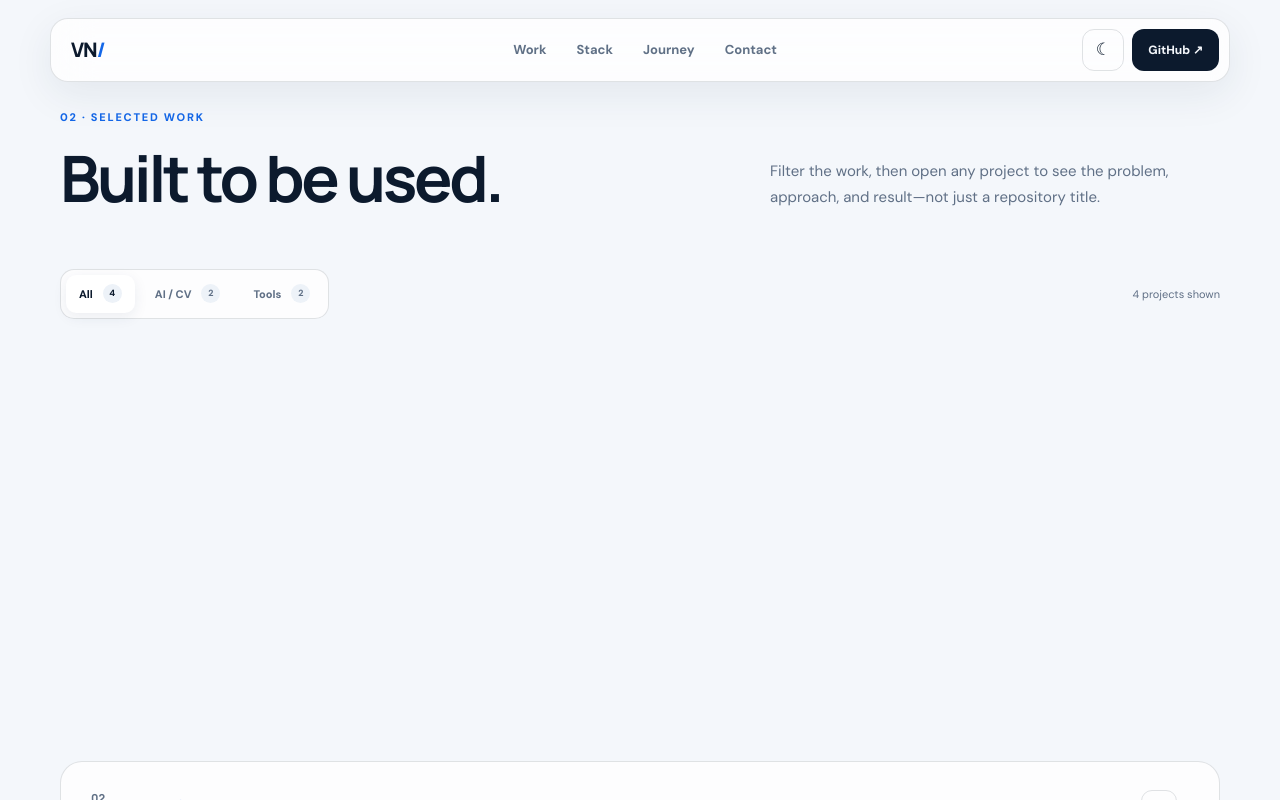
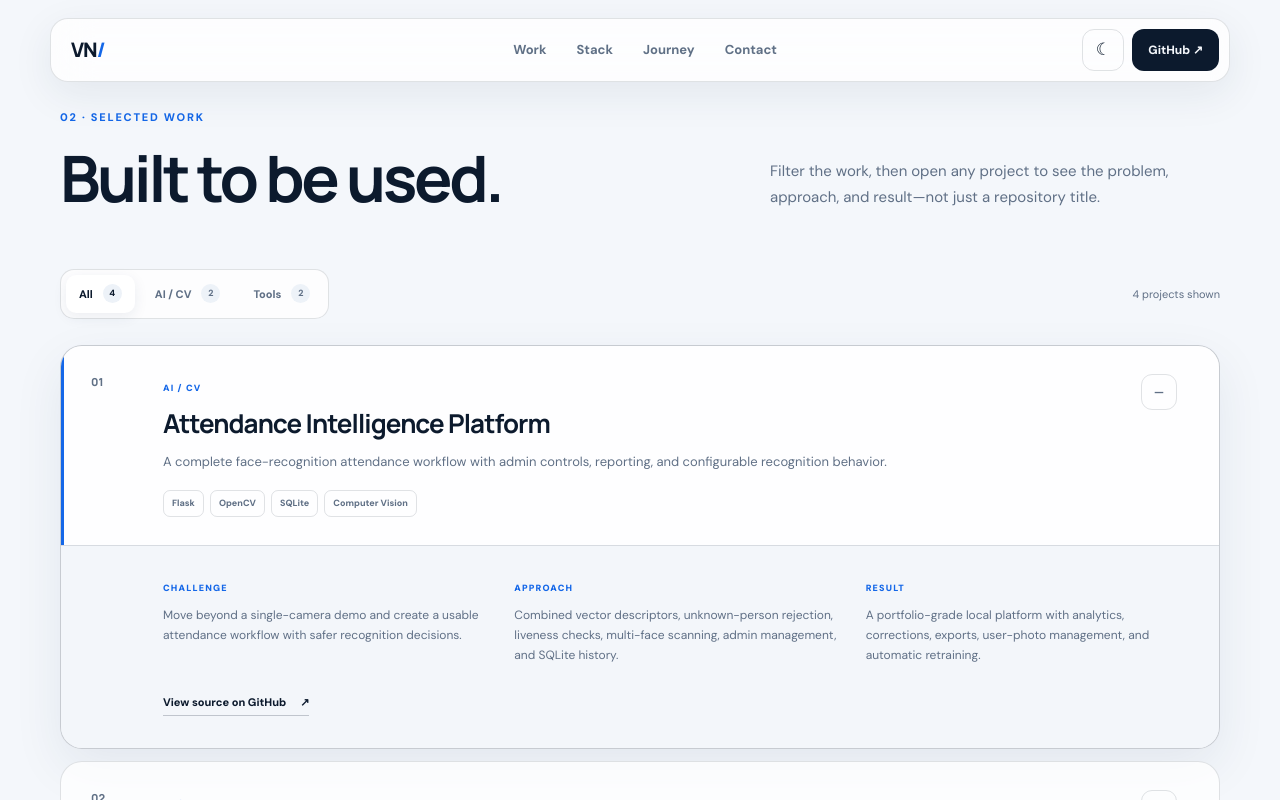
Before and after one commit to Naveen060/Naveen060.github.io, a Next.js app: page / in a window 1280 px wide. Both pictures are taken after a click on the button 640 px from the left and 2669 px from the top of the page. Shown: the part 2224-3024 px from the top of the page. Built offline with nearby package versions, Linux system fonts and the light colour scheme.

Commit message:
Keep project headers visible when accordions open

```diff
--- a/app/globals.css
+++ b/app/globals.css
@@ -285,6 +285,7 @@ button { color: inherit; }
 .project-row { overflow: hidden; border: 1px solid var(--line); border-radius: 22px; background: var(--surface); transition: border 180ms ease, box-shadow 180ms ease; }
 .project-row:hover, .project-row.is-open { border-color: var(--line-strong); box-shadow: 0 18px 50px rgba(22, 50, 84, 0.08); }
 .project-summary { position: relative; width: 100%; display: grid; grid-template-columns: 52px 1fr 48px; gap: 20px; align-items: start; padding: 28px 30px; border: 0; background: transparent; color: inherit; text-align: left; cursor: pointer; }
+.project-row.is-open .project-summary { background: color-mix(in srgb, var(--surface-solid) 55%, transparent); }
 .project-summary::before { content: ""; position: absolute; top: 0; bottom: 0; left: 0; width: 3px; background: var(--accent); opacity: 0; transition: opacity 180ms ease; }
 .project-row:hover .project-summary::before, .project-row.is-open .project-summary::before { opacity: 1; }
 .accent-violet .project-summary::before { background: #8f6bea; }
@@ -293,6 +294,7 @@ button { color: inherit; }
 .project-index { color: var(--muted); font-family: var(--font-heading), sans-serif; font-size: 11px; font-weight: 750; }
 .project-category { color: var(--accent); font-size: 9px; font-weight: 820; letter-spacing: 0.13em; text-transform: uppercase; }
 .project-summary h3 { margin: 6px 0 9px; font-family: var(--font-heading), sans-serif; font-size: 26px; font-weight: 630; letter-spacing: -0.035em; }
+.project-row.is-open .project-summary h3 { color: var(--text); opacity: 1; visibility: visible; }
 .project-summary p { max-width: 760px; margin: 0; color: var(--muted); font-size: 13px; line-height: 1.6; }
 .tag-list { display: flex; flex-wrap: wrap; gap: 6px; margin-top: 17px; }
 .tag-list span { padding: 6px 8px; border: 1px solid var(--line); border-radius: 7px; color: var(--muted); font-size: 9px; font-weight: 720; }
--- a/app/page.tsx
+++ b/app/page.tsx
@@ -356,16 +356,17 @@ export default function Home() {
           <span>{visibleProjects.length} projects shown</span>
         </div>
 
-        <div className="project-list">
+        <div className="project-list" data-reveal>
           {visibleProjects.map((project) => {
             const expanded = openProject === project.id;
             return (
-              <article className={`project-row accent-${project.accent} ${expanded ? "is-open" : ""}`} key={project.id} data-reveal>
+              <article className={`project-row accent-${project.accent} ${expanded ? "is-open" : ""}`} key={project.id}>
                 <button
                   className="project-summary"
                   type="button"
                   onClick={() => setOpenProject(expanded ? null : project.id)}
                   aria-expanded={expanded}
+                  aria-controls={`project-details-${project.id}`}
                 >
                   <span className="project-index">{project.index}</span>
                   <div>
@@ -377,7 +378,7 @@ export default function Home() {
                   <span className="expand-mark" aria-hidden="true">{expanded ? "−" : "+"}</span>
                 </button>
                 {expanded && (
-                  <div className="project-details">
+                  <div className="project-details" id={`project-details-${project.id}`}>
                     <div><span>Challenge</span><p>{project.challenge}</p></div>
                     <div><span>Approach</span><p>{project.solution}</p></div>
                     <div><span>Result</span><p>{project.outcome}</p></div>
```
